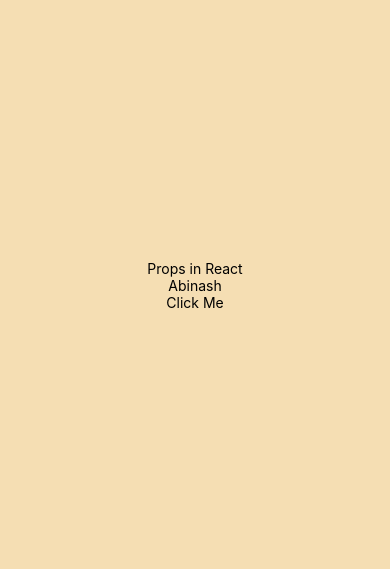
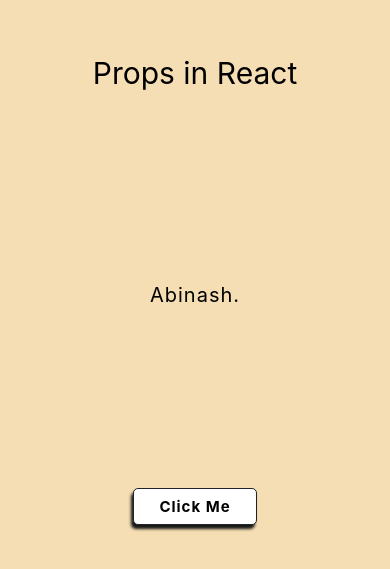
Before and after one commit to abinash0013/learning-react-native, a React Native app: screen / in a window 390 px wide. Shown: the part 137-706 px from the top of the page. Built offline with nearby package versions, Linux system fonts and the light colour scheme.

Commit message:
Workin on Styles in react native 30Sep

```diff
--- a/App.js
+++ b/App.js
@@ -3,29 +3,55 @@ import Child from "./Child";
 import { useState } from "react";
 
 const App = () => {
-    const [name, setName] = useState("Abinash");
+    const [name, setName] = useState("Abinash.");
     function updateData() {
-        setName("Abinash Sonar");
+        setName("Abinash Sonar.");
     }
     return (
-        <View
-            style={{
-                backgroundColor: "wheat",
-                flex: 10,
-                display: "flex",
-                justifyContent: "center",
-                alignItems: "center",
-            }}
-        >
-            <Text>Props in React</Text>
+        <View style={styles.container}>
+            <Text style={styles.heading}>Props in React</Text>
             <Child props={name} />
-            <TouchableOpacity onPress={updateData}>
-                <Text>Click Me</Text>
+            <TouchableOpacity style={styles.button} onPress={updateData}>
+                <Text style={styles.buttonText}>Click Me</Text>
             </TouchableOpacity>
         </View>
     );
 };
 
-const styles = StyleSheet.create({});
+const styles = StyleSheet.create({
+    container: {
+        backgroundColor: "wheat",
+        flex: 1,
+        display: "flex",
+        justifyContent: "space-evenly",
+        alignItems: "center",
+    },
+    heading: {
+        fontSize: 30,
+        marginVertical: 10,
+    },
+    name: {
+        fontSize: 20,
+        color: "red",
+    },
+    button: {
+        backgroundColor: "#fff",
+        paddingVertical: 8,
+        paddingHorizontal: 25,
+        borderRadius: 5,
+        borderWidth: 1,
+        borderColor: "#20232a",
+        // shadowNotWorking
+        shadowColor: "#171717",
+        shadowOffset: { width: -2, height: 4 },
+        shadowOpacity: 9,
+        shadowRadius: 3,
+    },
+    buttonText: {
+        letterSpacing: 1,
+        fontSize: 15,
+        fontWeight: "bold",
+    },
+});
 
 export default App;
--- a/Child.js
+++ b/Child.js
@@ -4,11 +4,16 @@ import React from "react";
 const Child = (p) => {
     return (
         <View>
-            <Text>{p.props}</Text>
+            <Text style={styles.name}>{p.props}</Text>
         </View>
     );
 };
 
 export default Child;
 
-const styles = StyleSheet.create({});
+const styles = StyleSheet.create({
+    name: {
+        fontSize: 20,
+        letterSpacing: 1,
+    },
+});
```
